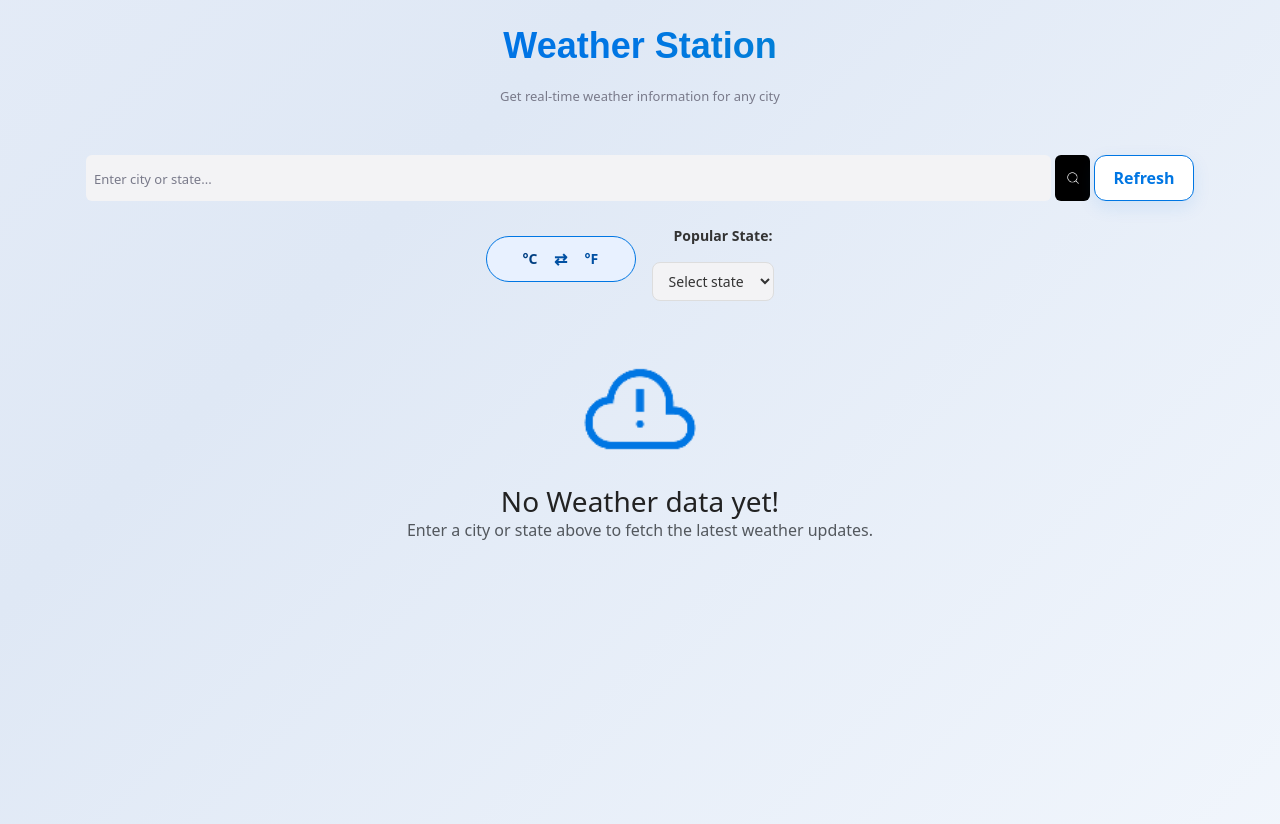
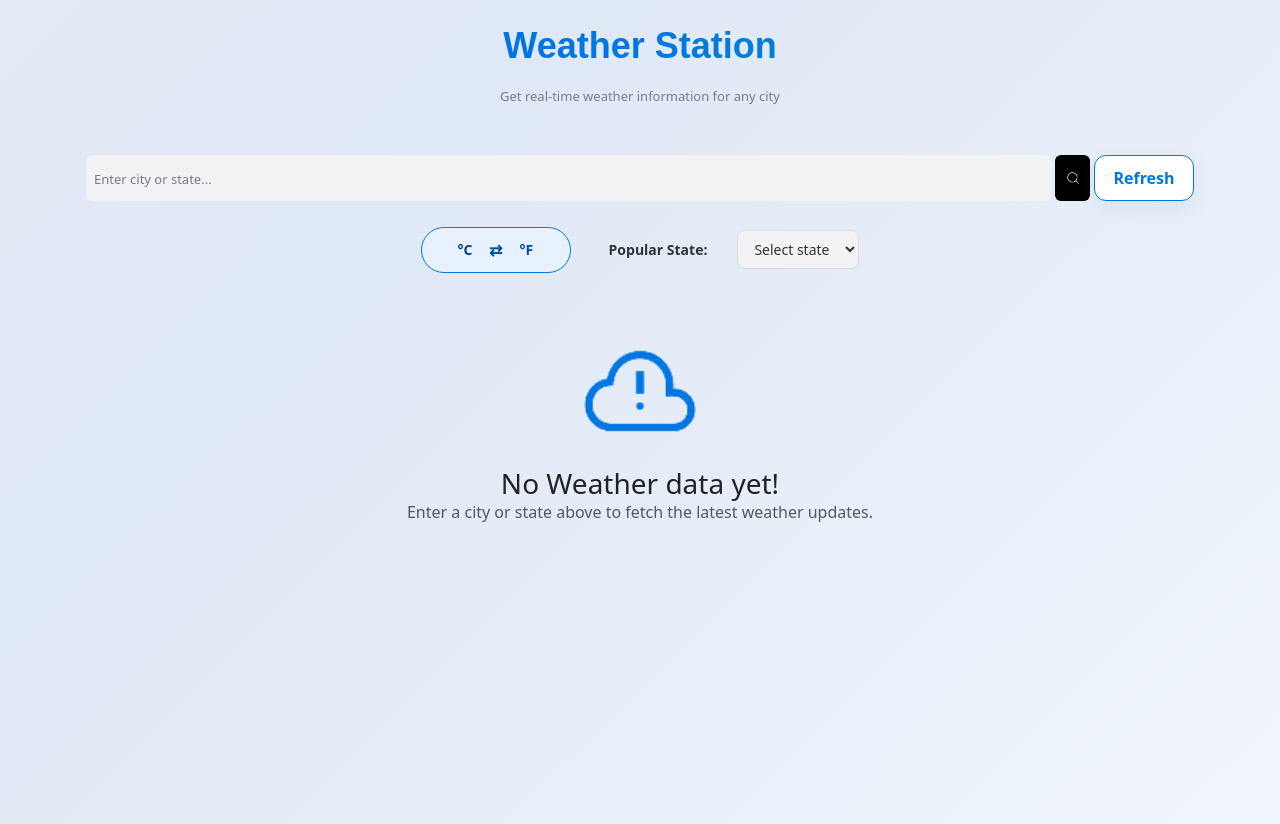
Before and after one commit to haywhynism/AppWeather, a React (Vite) app: page / in a window 1280 px wide. Built offline with nearby package versions, Linux system fonts and the light colour scheme.

Commit message:
popular state styling

```diff
--- a/src/App.jsx
+++ b/src/App.jsx
@@ -205,14 +205,14 @@ function App() {
           <span className="switch-icon">⇄</span>
           <span className="switch-label">°F</span>
         </button>
-        <div className="popular">
+        <div className="popular d-flex align-items-center gap-2">
           <label htmlFor="states" className="popular-label">
             Popular State:{" "}
           </label>
           <select
             name="states"
             id="states"
-            className="popular-select mt-2"
+            className="popular-select"
             onChange={(e) => setState(dispatch, e.target.value)}
           >
             <option value="">Select state</option>
```
